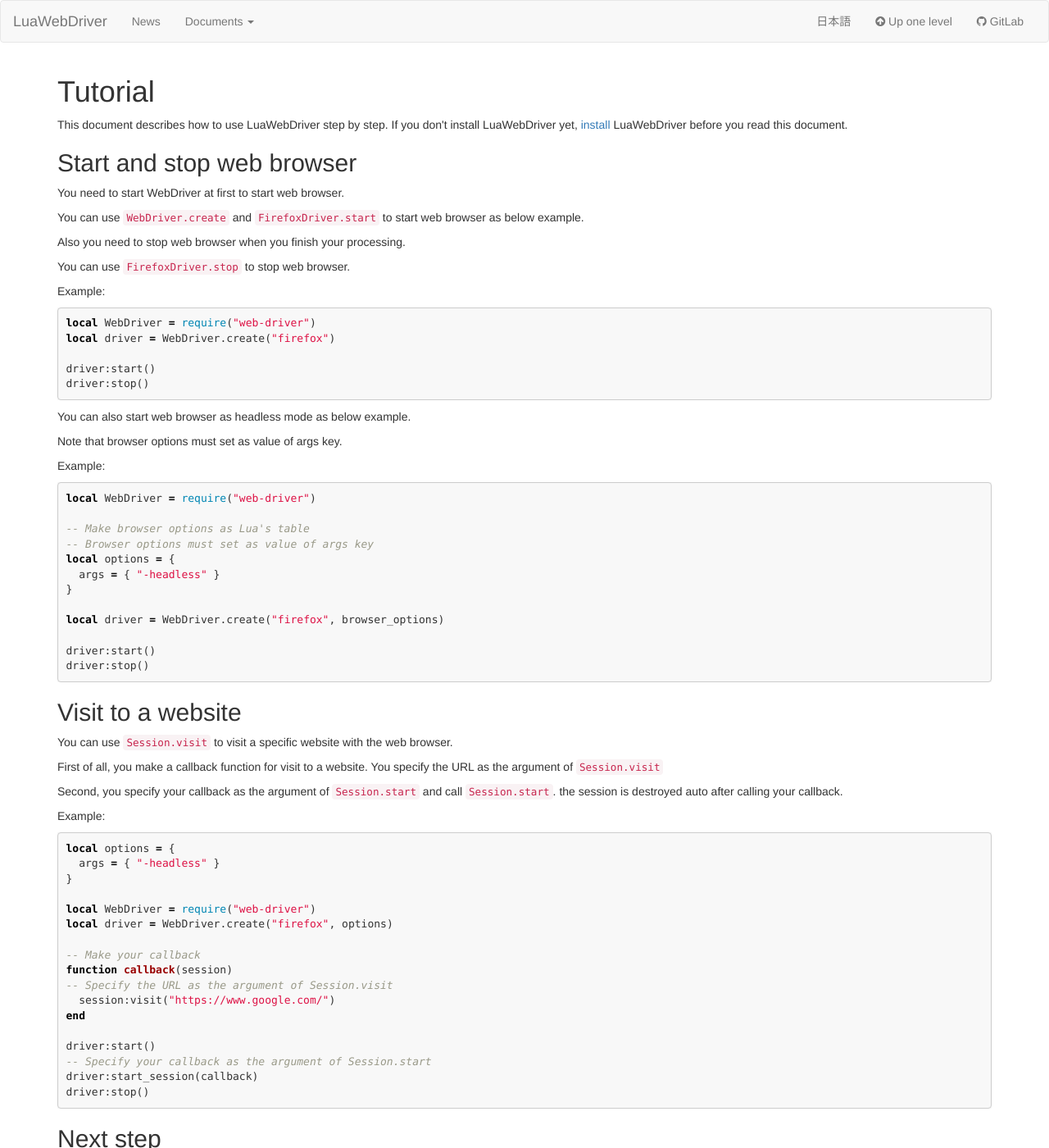
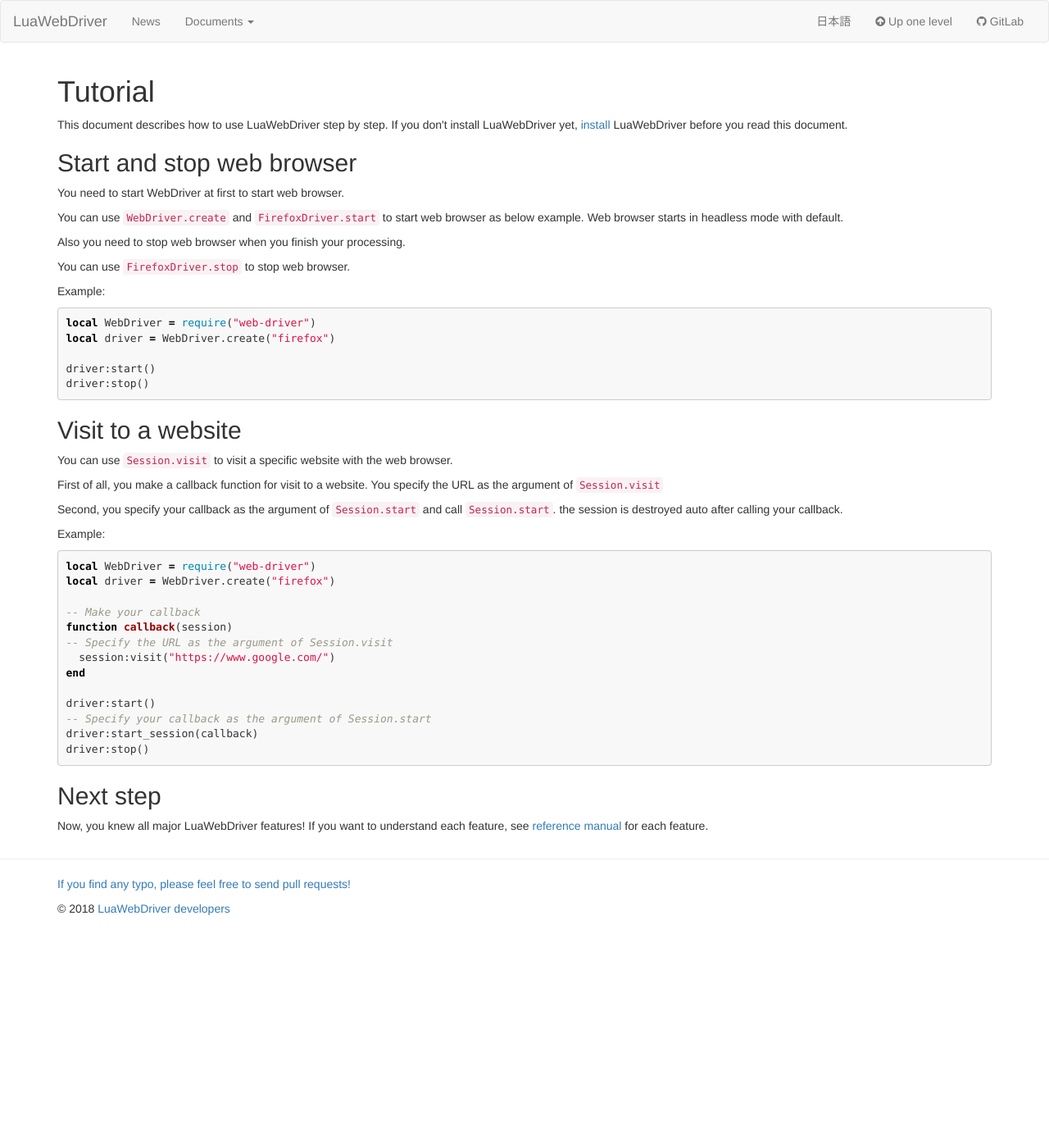
Before and after one commit to clear-code/lua-web-driver, a Jekyll site: the page built from docs/tutorial/index.md, in a window 1280 px wide and 1400 px high. Shown: the whole window at 82% size. Built offline with Jekyll 4.4.1, drawn with Linux system fonts in a browser that asks for light colours.

Commit message:
doc tutorial: modify default mode to headless

````diff
--- a/docs/tutorial/index.md
+++ b/docs/tutorial/index.md
@@ -11,6 +11,7 @@ This document describes how to use LuaWebDriver step by step. If you don't insta
 You need to start WebDriver at first to start web browser.
 
 You can use [`WebDriver.create`][webdriver-create] and [`FirefoxDriver.start`][firefoxdriver-start] to start web browser as below example.
+Web browser starts in headless mode with default.
 
 Also you need to stop web browser when you finish your processing.
 
@@ -21,27 +22,6 @@ Example:
 ```lua
 local WebDriver = require("web-driver")
 local driver = WebDriver.create("firefox")
-
-driver:start()
-driver:stop()
-```
-
-You can also start web browser as headless mode as below example.
-
-Note that browser options must set as value of args key.
-
-Example:
-
-```lua
-local WebDriver = require("web-driver")
-
--- Make browser options as Lua's table
--- Browser options must set as value of args key
-local options = {
-  args = { "-headless" }
-}
-
-local driver = WebDriver.create("firefox", browser_options)
 
 driver:start()
 driver:stop()
@@ -60,12 +40,8 @@ the session is destroyed auto after calling your callback.
 Example:
 
 ```lua
-local options = {
-  args = { "-headless" }
-}
-
 local WebDriver = require("web-driver")
-local driver = WebDriver.create("firefox", options)
+local driver = WebDriver.create("firefox")
 
 -- Make your callback
 function callback(session)
````
Also changed, not shown: docs/ja/tutorial/index.md (+2 -26 lines), 1 other file.
